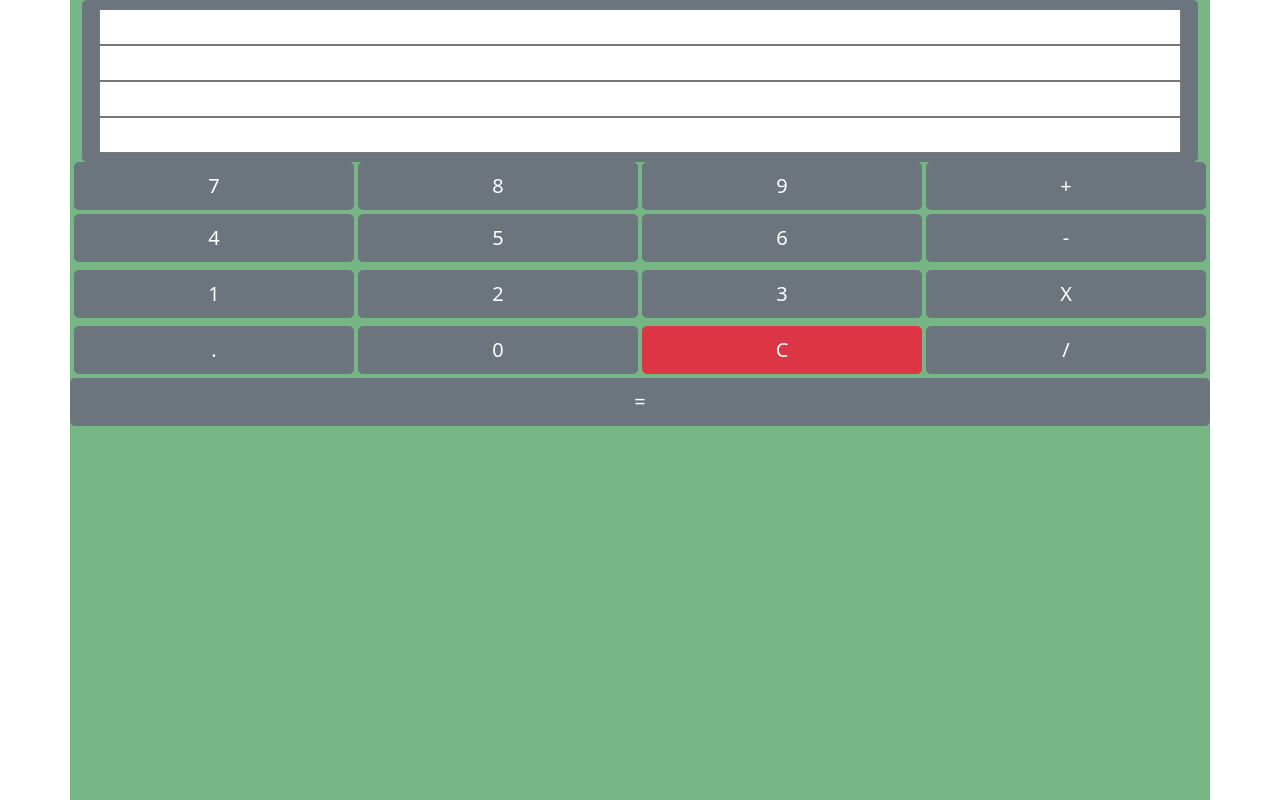
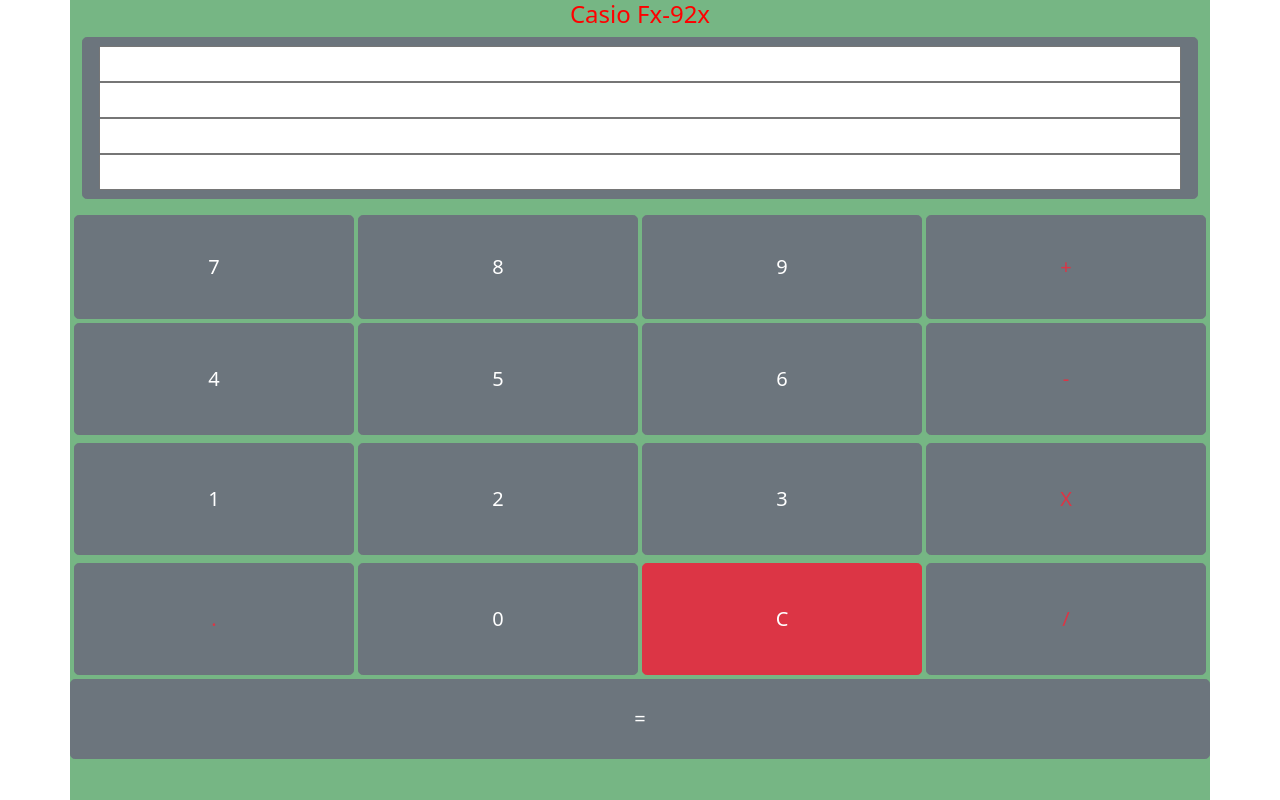
Before and after one commit to LHP7Guillaume/calculatrice, a plain HTML site: page index.html in a window 1280 px wide. Drawn offline with nearby package versions, Linux system fonts and the light colour scheme; files whose address does not match are found by name.

Commit message:
casioFX92 themeOK

```diff
--- a/index.html
+++ b/index.html
@@ -16,7 +16,11 @@
 </head>
 
 <body>
-    <main class="container fond">
+
+
+
+    <main class="container fond pt2">
+        <h4 class="text-center textecolor">Casio Fx-92x</h4>
         <div class="row ">
             <div class="col-12 ">
                 <span id="affichage" class="col-12 btn btn-secondary btn-lg btn-block ">
@@ -27,7 +31,7 @@
 
                 </span>
 
-                <div class="row gap-1 px-1">
+                <div class="row gap-1 px-1 pt-3 hadi">
                     <input type="button" id="" value="7" class="col btn btn-secondary input btn-lg btn-block"
                         onclick="displaynumber(7)" />
 
@@ -40,11 +44,11 @@
                         onclick="displaynumber(9)" />
 
 
-                    <input type="button" id="" value="+" class="col btn btn-secondary btn-lg btn-block"
+                    <input type="button" id="" value="+" class="col btn btn-secondary btn-lg btn-block text-danger"
                         onclick="displayOperator('+')" />
                 </div>
 
-                <div class="row gap-1 px-1 py-1">
+                <div class="row gap-1 px-1 py-1 hadi">
                     <input type="button" id="" value="4" class="col btn btn-secondary input btn-lg btn-block"
                         onclick="displaynumber(4)" />
 
@@ -56,11 +60,11 @@
                         onclick="displaynumber(6)" />
 
 
-                    <input type="button" id="" value="-" class="col btn btn-secondary btn-lg btn-block"
+                    <input type="button" id="" value="-" class="col btn btn-secondary btn-lg btn-block text-danger text-danger"
                         onclick="displayOperator('-')" />
                 </div>
 
-                <div class="row gap-1 px-1 py-1">
+                <div class="row gap-1 px-1 py-1 hadi">
                     <input type="button" id="" value="1" class="col btn btn-secondary input btn-lg btn-block"
                         onclick="displaynumber(1)" />
 
@@ -73,11 +77,11 @@
                         onclick="displaynumber(3)" />
 
 
-                    <input type="button" id="" value="X" class="col btn btn-secondary btn-lg btn-block "
+                    <input type="button" id="" value="X" class="col btn btn-secondary btn-lg btn-block text-danger"
                         onclick="displayOperator('X')" />
                 </div>
-                <div class="row gap-1 px-1 py-1">
-                    <input type="button" id="" value="." class="col btn btn-secondary btn-lg btn-block"
+                <div class="row gap-1 px-1 py-1 hadi">
+                    <input type="button" id="" value="." class="col btn btn-secondary btn-lg btn-block text-danger"
                         onclick="displayPoint('')" />
 
 
@@ -85,16 +89,18 @@
                         onclick="displaynumber(0)" />
 
 
-                    <input type="button" id="" value="C" class="col btn btn-danger btn-lg btn-block"
+                    <input type="button" id="" value="C" class="col btn btn-danger btn-lg btn-block "
                         onclick="reset()" />
 
 
-                    <input type="button" id="" value="/" class="col btn btn-secondary btn-lg btn-block"
+                    <input type="button" id="" value="/" class="col btn btn-secondary btn-lg btn-block text-danger"
                         onclick="displayOperator('/')" />
                 </div>
-                <div class="row">
+                <div class="row hadi2">
                     <input type="button" id="" value="=" class="col-12 btn btn-secondary btn-lg btn-block"
                         onclick="display('=')" />
+
+
 
                 </div>
             </div>
@@ -143,6 +149,7 @@
             //on recharge la zone par dafaut sur firstNumber
 
             display = document.getElementById("firstNumber")
+            point = false
         }
 
         function displayPoint() {
--- a/style.css
+++ b/style.css
@@ -11,3 +11,15 @@ height: 100vh;
 .textecolor {
     color: red;
 }
+
+.hadi {
+    height: 15vh;
+}
+
+.hadi2 {
+    height: 10vh;
+}
+
+.casio {
+    font-family: "DSEG7 classic";
+}
```
